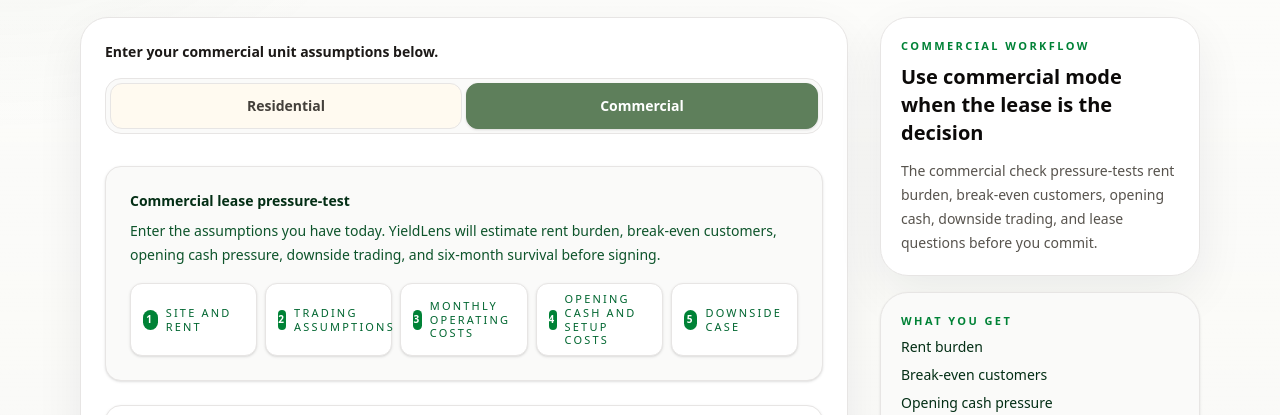
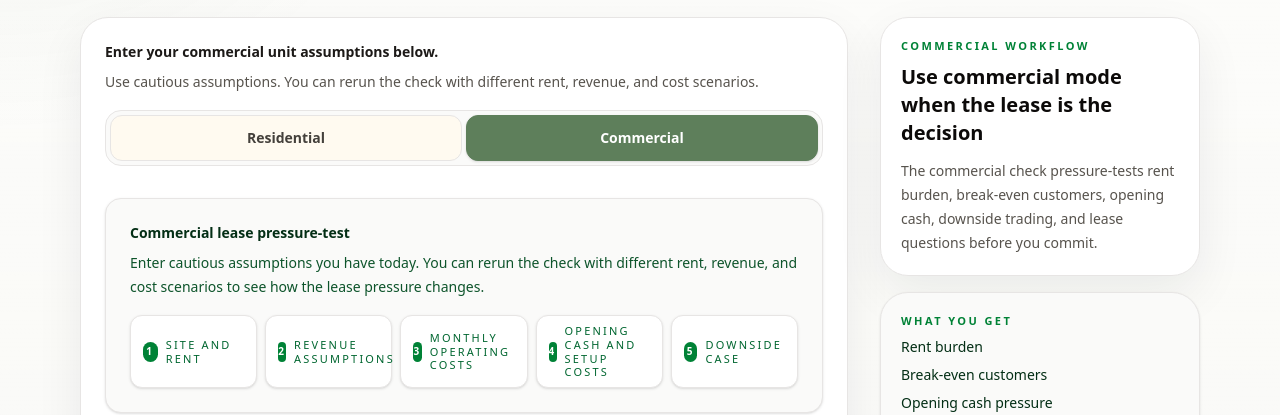
Before and after one commit to samueljcarlon/yieldlens-uk, a Next.js app: page /check in a window 1280 px wide. Both pictures are taken after a click on the button "Commercial". Shown: the part 316-731 px from the top of the page. Built offline with nearby package versions, Linux system fonts and the light colour scheme; no server answers.

Commit message:
Improve commercial check form UX

```diff
--- a/app/check/page.tsx
+++ b/app/check/page.tsx
@@ -59,8 +59,13 @@
 
       <div className="grid grid-cols-1 lg:grid-cols-[minmax(0,1fr)_320px] gap-8 lg:items-start">
         <div className={`${surfaceCardClass} p-5 sm:p-6`}>
-          <p className="text-sm font-semibold text-stone-900 mb-4">
+          <p className="text-sm font-semibold text-stone-900 mb-2">
             Enter your commercial unit assumptions below.
+          </p>
+
+          <p className="text-sm text-stone-600 leading-6 mb-4 max-w-2xl">
+            Use cautious assumptions. You can rerun the check with different rent,
+            revenue, and cost scenarios.
           </p>
 
           <CheckPageClient initialMode={initialMode} />
--- a/components/CommercialForm.tsx
+++ b/components/CommercialForm.tsx
@@ -98,7 +98,7 @@
   const [errors, setErrors] = useState<Record<string, string>>({});
   const sectionSteps = [
     'Site and rent',
-    'Trading assumptions',
+    'Revenue assumptions',
     'Monthly operating costs',
     'Opening cash and setup costs',
     'Downside case',
@@ -185,14 +185,14 @@
         </p>
 
         <p className="text-sm text-green-900 leading-6">
-          Enter the assumptions you have today. YieldLens will estimate rent burden,
-          break-even customers, opening cash pressure, downside trading, and six-month
-          survival before signing.
+          Enter cautious assumptions you have today. You can rerun the check with
+          different rent, revenue, and cost scenarios to see how the lease pressure
+          changes.
         </p>
 
-        <div className="mt-4 grid grid-cols-1 sm:grid-cols-5 gap-2 text-[11px] uppercase tracking-[0.2em] text-green-800">
+        <div className="mt-4 grid grid-cols-1 sm:grid-cols-2 lg:grid-cols-5 gap-2 text-[11px] uppercase tracking-[0.2em] text-green-800">
           {sectionSteps.map((step, index) => (
-          <div
+            <div
               key={step}
               className="flex items-center gap-2 rounded-xl border border-stone-200 bg-white px-3 py-2 shadow-sm"
             >
@@ -240,7 +240,7 @@
         <FieldBlock
           label="Annual rent (£)"
           required
-          helper="Use annual rent before VAT if that is how the lease is quoted."
+          helper="Use annual rent before VAT. If the lease is quoted monthly, multiply by 12 first."
           error={errors.annualRent}
         >
           <input type="text" inputMode="numeric" className={errors.annualRent ? errorInputClass : inputClass} placeholder="e.g. 60000" {...field('annualRent')} />
@@ -264,7 +264,7 @@
         <FieldBlock
           label="Expected customers per day"
           required
-          helper="Use a realistic day, not a best-case launch week."
+          helper="Use a realistic normal day, not a best-case launch week."
           error={errors.expectedCustomersPerDay}
         >
           <input type="text" inputMode="numeric" className={errors.expectedCustomersPerDay ? errorInputClass : inputClass} placeholder="e.g. 80" {...field('expectedCustomersPerDay')} />
@@ -273,7 +273,7 @@
         <FieldBlock
           label="Opening days per month"
           required
-          helper="For example, 26 if trading six days per week."
+          helper="Count trading days only. For example, 26 if you trade six days per week."
           error={errors.openingDaysPerMonth}
         >
           <input type="text" inputMode="numeric" className={errors.openingDaysPerMonth ? errorInputClass : inputClass} placeholder="e.g. 26" {...field('openingDaysPerMonth')} />
@@ -294,7 +294,7 @@
         </FieldBlock>
 
         <FieldBlock
-          label="Monthly utilities and other costs (£)"
+          label="Monthly utilities, service charge, and other costs (£)"
           optional
           helper="Add utilities, insurance, software, licences, service charge, and routine costs."
         >
@@ -318,7 +318,7 @@
         <FieldBlock
           label="Fit-out budget (£)"
           optional
-          helper="One-off cost before opening, including works, fixtures, and initial setup."
+          helper="One-off cost before opening, including works, fixtures, equipment, and initial setup."
         >
           <input type="text" inputMode="numeric" className={inputClass} placeholder="e.g. 50000" {...field('fitOutBudget')} />
         </FieldBlock>
@@ -398,7 +398,7 @@
           type="submit"
           className="w-full sm:w-auto bg-green-700 text-white px-6 py-3.5 rounded-lg font-semibold hover:bg-green-800 transition-colors shadow-sm"
         >
-          Run commercial lease pressure-test
+          Run commercial viability check
         </button>
 
         <p className="text-xs text-stone-500 leading-5 max-w-xl">
```
